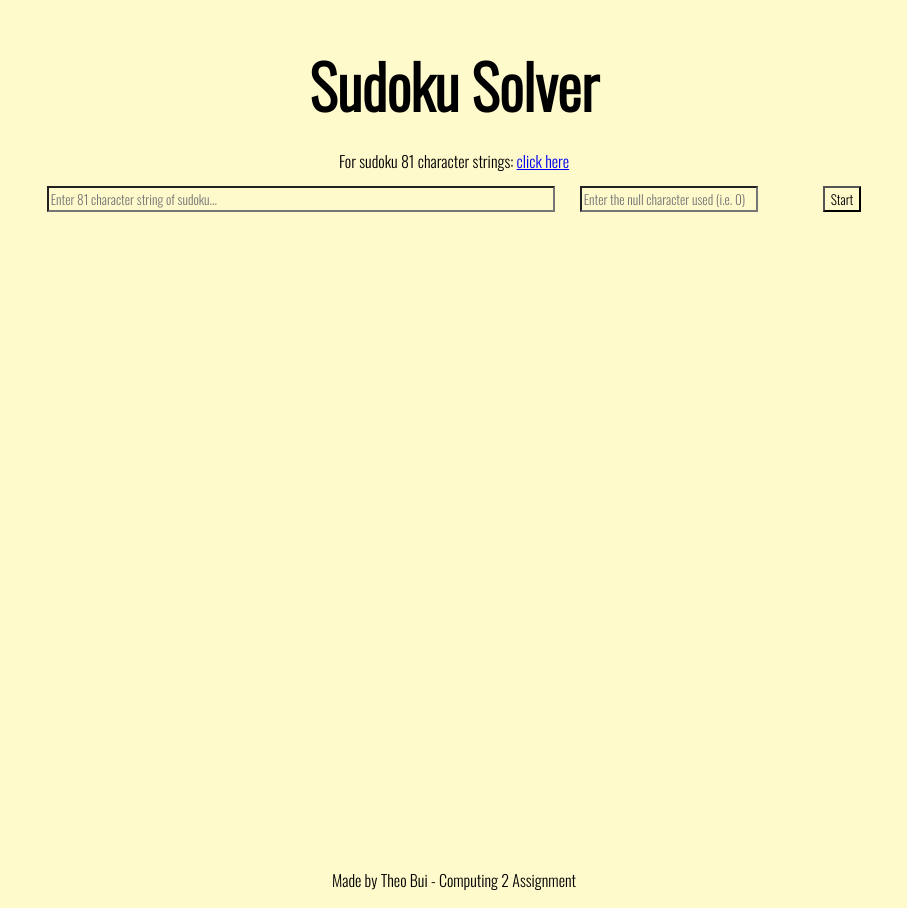
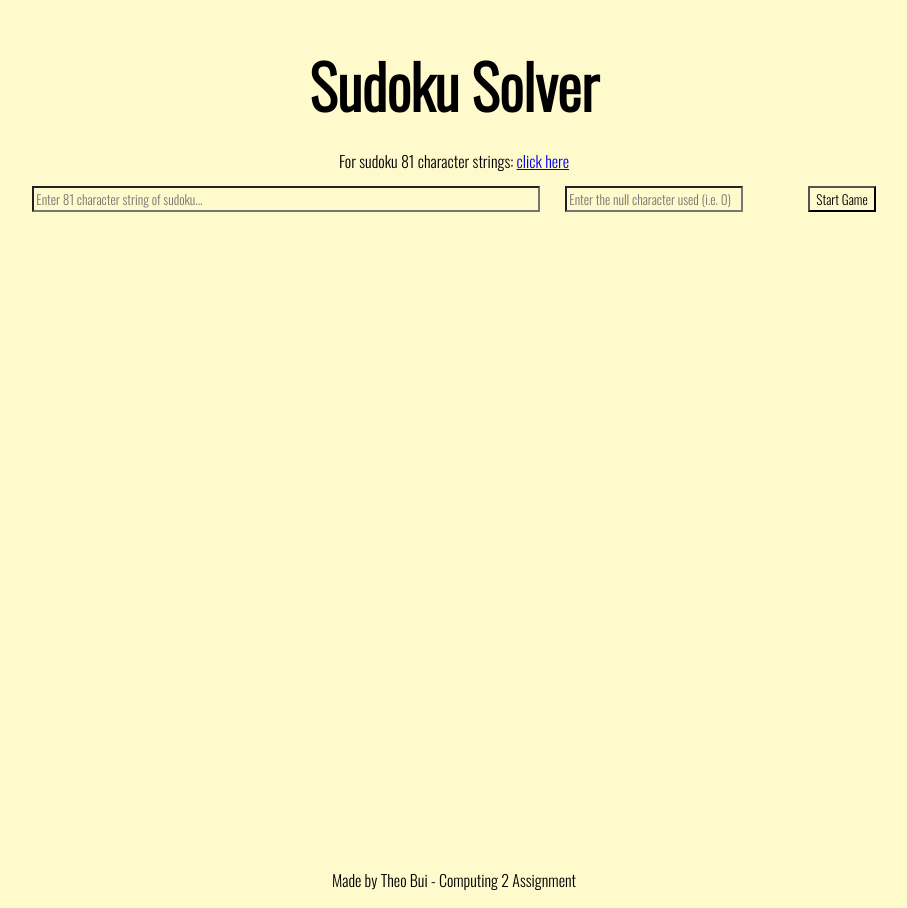
Before and after one commit to bigowash/Sudoku-Solver, a website with bundled scripts: page web-app/static/index.html in a window 1280 px wide. Shown: the whole page, without its empty margins (186-1093 px from the left). Built offline with nearby package versions, Linux system fonts and the light colour scheme.

Commit message:
Back to b4

```diff
--- a/web-app/static/index.html
+++ b/web-app/static/index.html
@@ -22,7 +22,7 @@
                     placeholder="Enter the null character used (i.e. 0)">
             </div>
             <div id="button-area">
-                <button id="start-btn" type="button">Start</button>
+                <button id="start-btn" type="button">Start Game</button>
 
             </div>
         </div>
```
